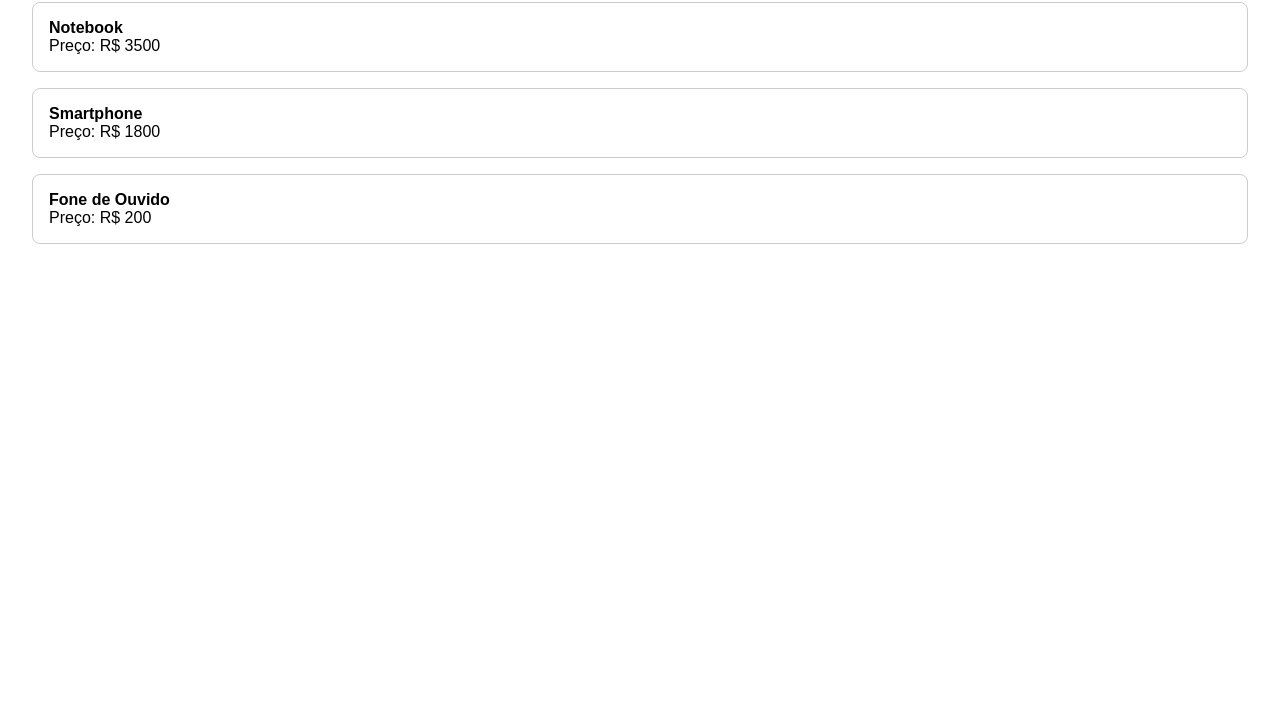
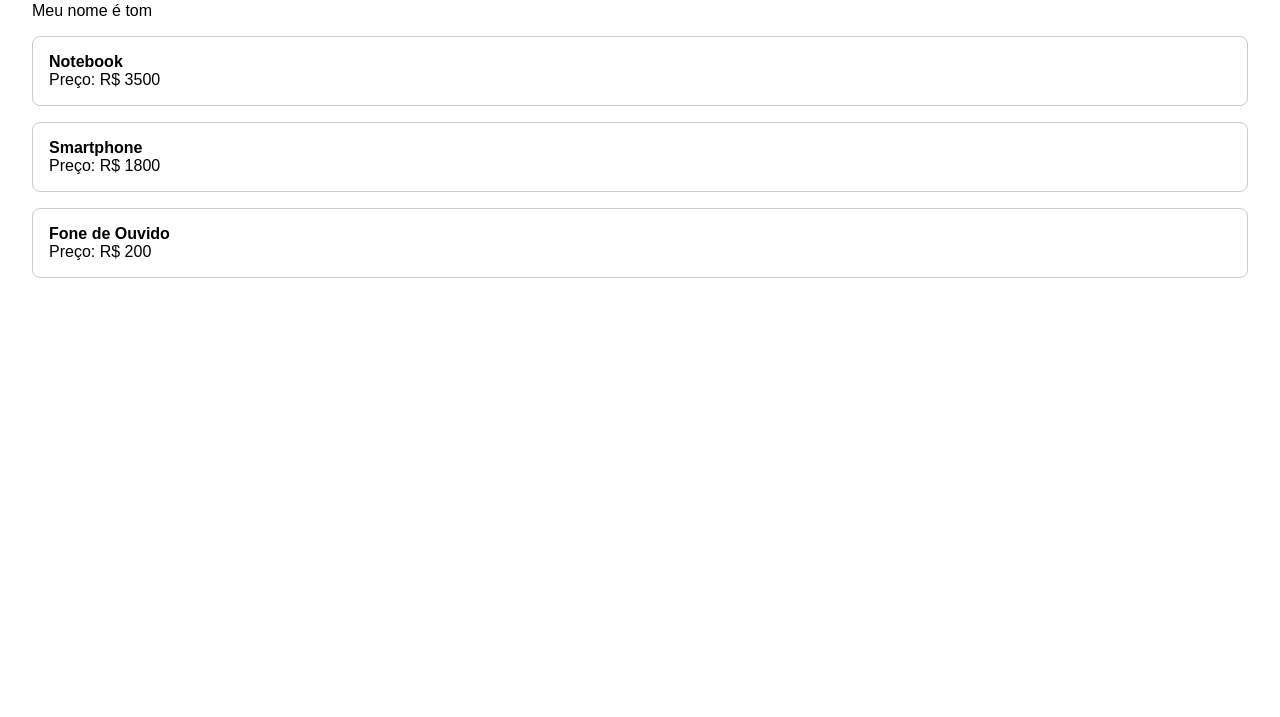
Before and after one commit to OtavioCordeiro/shopnow-catalog, a plain HTML site: page index.html in a window 1280 px wide. Shown: the part 83-800 px from the top of the page. Drawn offline with Linux system fonts and the light colour scheme.

Commit message:
vão ver meu nome

```diff
--- a/index.html
+++ b/index.html
@@ -7,6 +7,7 @@
 </head>
 <body>
   <h1>Catálogo de Produtos</h1>
+  <p> Meu nome é tom</p>
   <div id="productList"></div>
   <script src="script.js"></script>
 </body>
```
